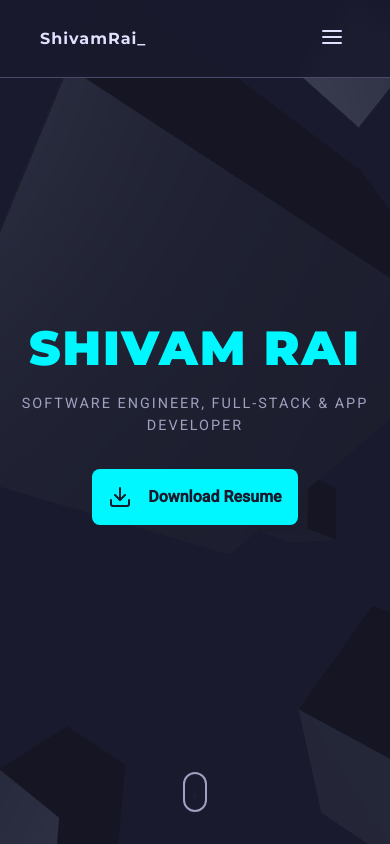
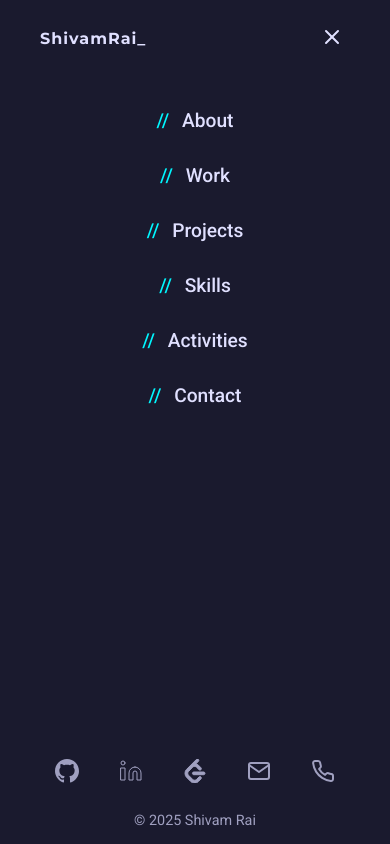
Before and after one commit to irony-man/portfolio, a Next.js app: page / in a window 390 px wide. Shown: the top 844 px of the page. Built offline with nearby package versions, Linux system fonts and the light colour scheme.

Commit message:
Social links added to mobile nav

```diff
--- a/components/common/Navbar.jsx
+++ b/components/common/Navbar.jsx
@@ -1,16 +1,17 @@
 import React, { useState, useEffect } from "react";
 import MenuIcon from "@/icons/MenuIcon";
 import CloseIcon from "@/icons/CloseIcon";
+import Footer from "./Footer";
 
 const Navbar = () => {
-    const [isOpen, setIsOpen] = useState(false);
+    const [isOpen, setIsOpen] = useState(true);
 
     useEffect(() => {
         document.body.style.overflow = isOpen ? "hidden" : "auto";
     }, [isOpen]);
 
     return (
-        <nav className="main-nav">
+        <nav className={`main-nav ${isOpen ? "open" : ""}`}>
             <a href="#" className="nav-brand">
                 ShivamRai_
             </a>
@@ -59,6 +60,9 @@ const Navbar = () => {
                     <a href="#contact" onClick={() => setIsOpen(false)}>
                         <span>//</span> Contact
                     </a>
+                    <div style={{marginTop: '16rem'}}>
+                        <Footer />
+                    </div>
                 </div>
             )}
         </nav>
--- a/styles/globals.css
+++ b/styles/globals.css
@@ -53,6 +53,13 @@ a {
 .main-nav a span {
     color: var(--accent-color);
     margin-right: 0.5rem;
+}
+
+.main-nav.open {
+    background-color: var(--bg-color);
+    backdrop-filter: blur(0px);
+    -webkit-backdrop-filter: blur(0px);
+    border-bottom: 0px;
 }
 
 .nav-brand {
```
